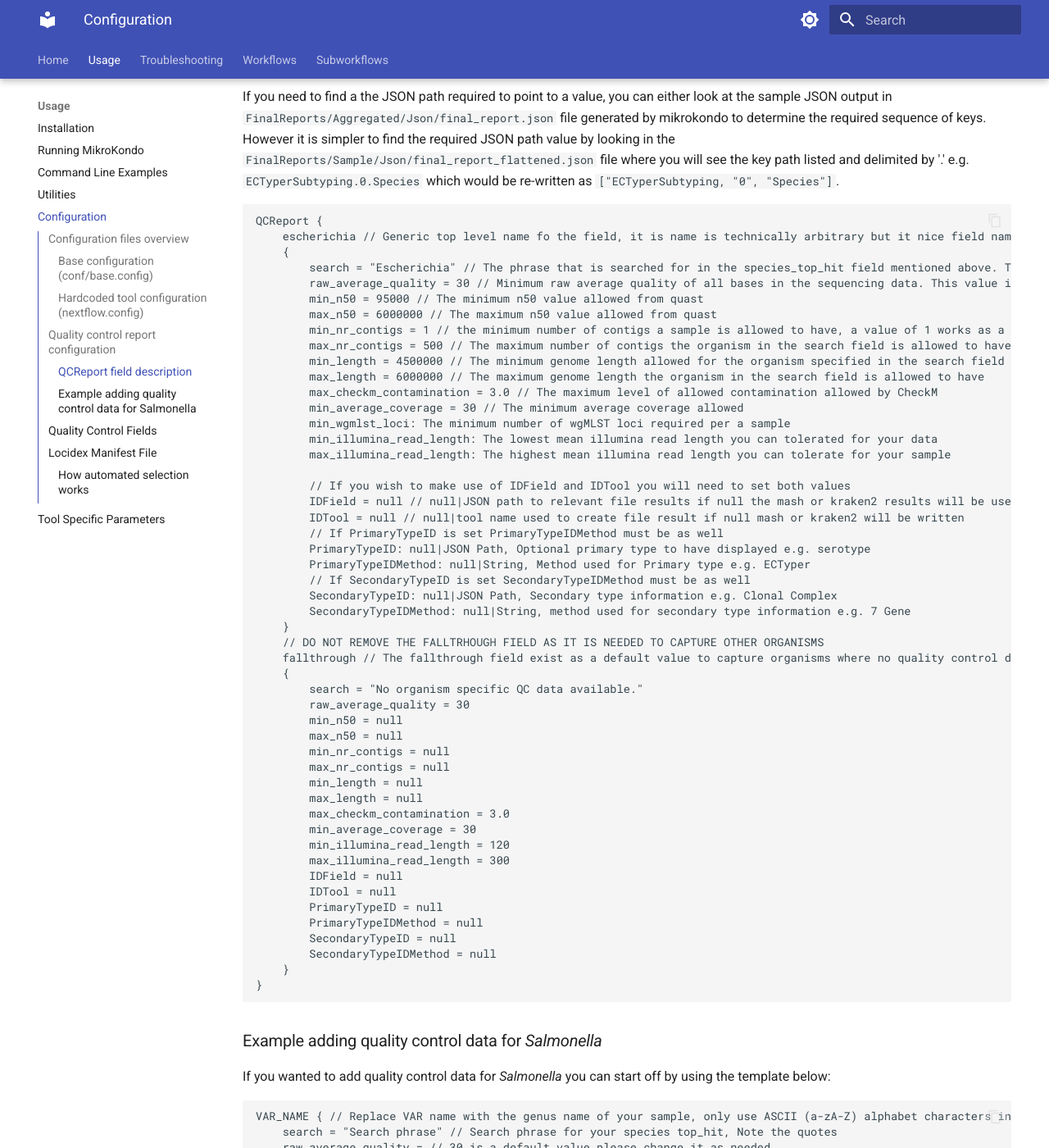
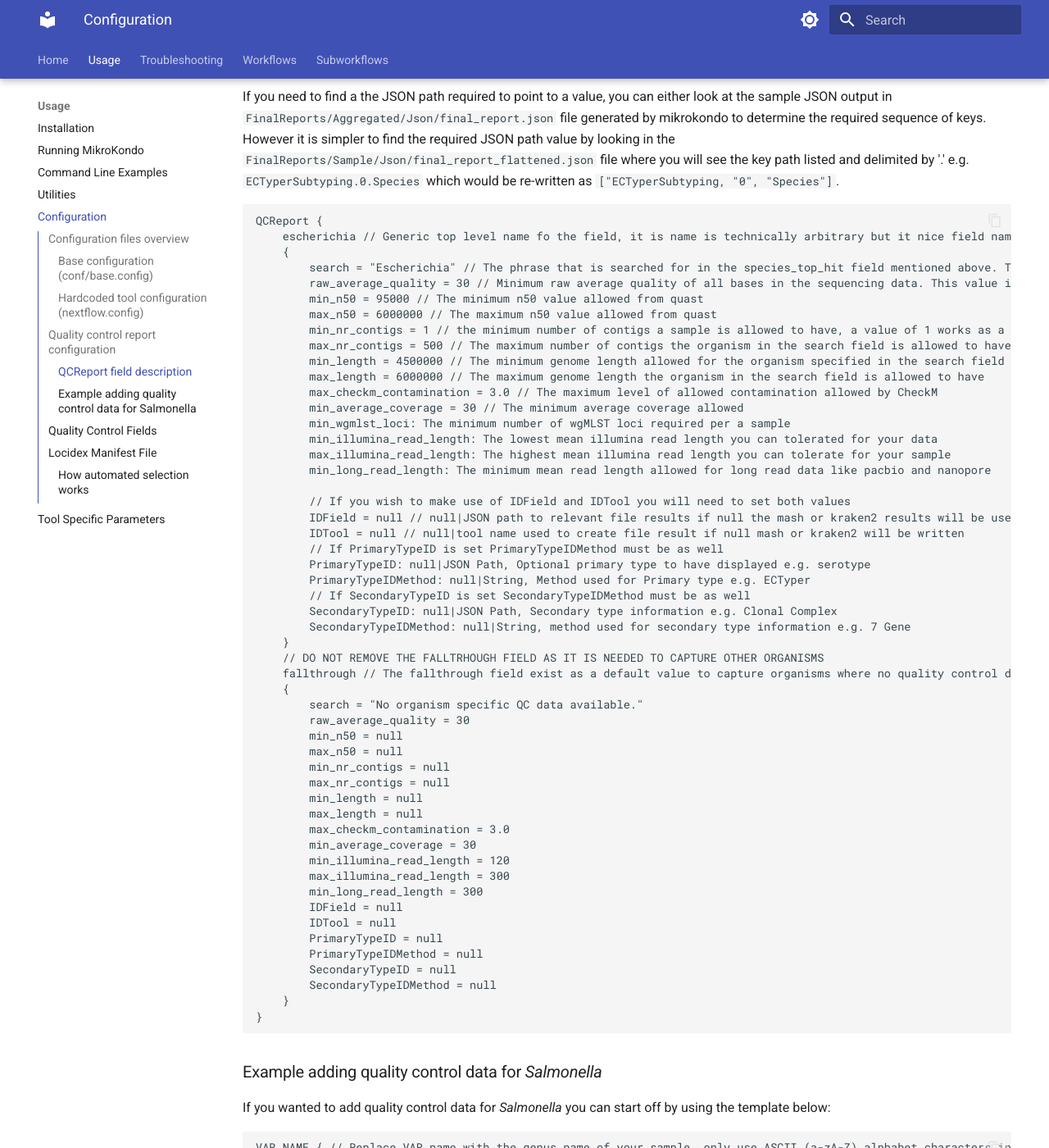
Before and after one commit to phac-nml/mikrokondo, an MkDocs documentation site: the page built from docs/usage/configuration.md, in a window 1280 px wide and 1400 px high, scrolled down 2166 px. Shown: the whole window at 82% size. Built offline with MkDocs 1.6.1 and Material for MkDocs 9.7.7, drawn with Linux system fonts in a browser that asks for light colours.

```diff
--- a/docs/usage/configuration.md
+++ b/docs/usage/configuration.md
@@ -80,6 +80,7 @@ QCReport {
         min_wgmlst_loci: The minimum number of wgMLST loci required per a sample
         min_illumina_read_length: The lowest mean illumina read length you can tolerated for your data
         max_illumina_read_length: The highest mean illumina read length you can tolerate for your sample
+        min_long_read_length: The minimum mean read length allowed for long read data like pacbio and nanopore
 
         // If you wish to make use of IDField and IDTool you will need to set both values
         IDField = null // null|JSON path to relevant file results if null the mash or kraken2 results will be used
@@ -106,6 +107,7 @@ QCReport {
         min_average_coverage = 30
         min_illumina_read_length = 120
         max_illumina_read_length = 300
+        min_long_read_length = 300
         IDField = null
         IDTool = null
         PrimaryTypeID = null
```
Also changed, not shown: CHANGELOG.md (+14 -0 lines), 3 other files.
